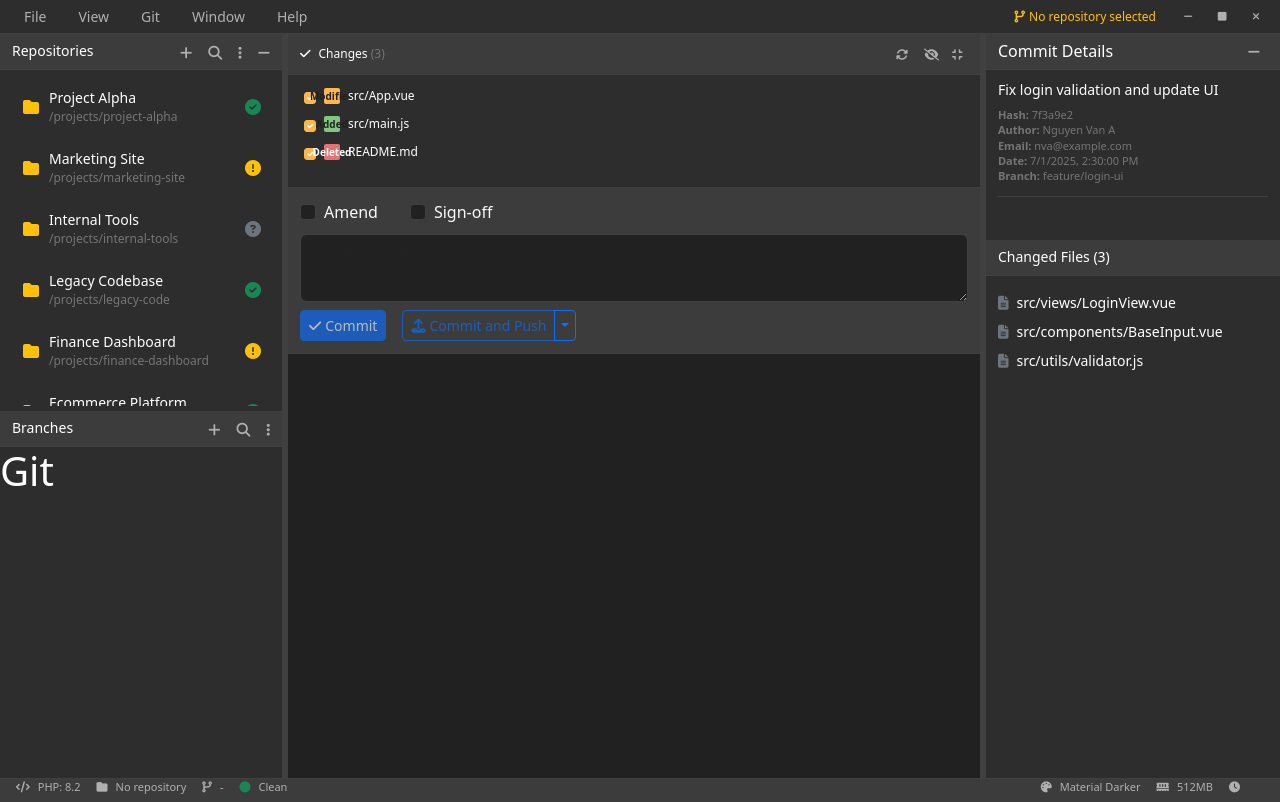
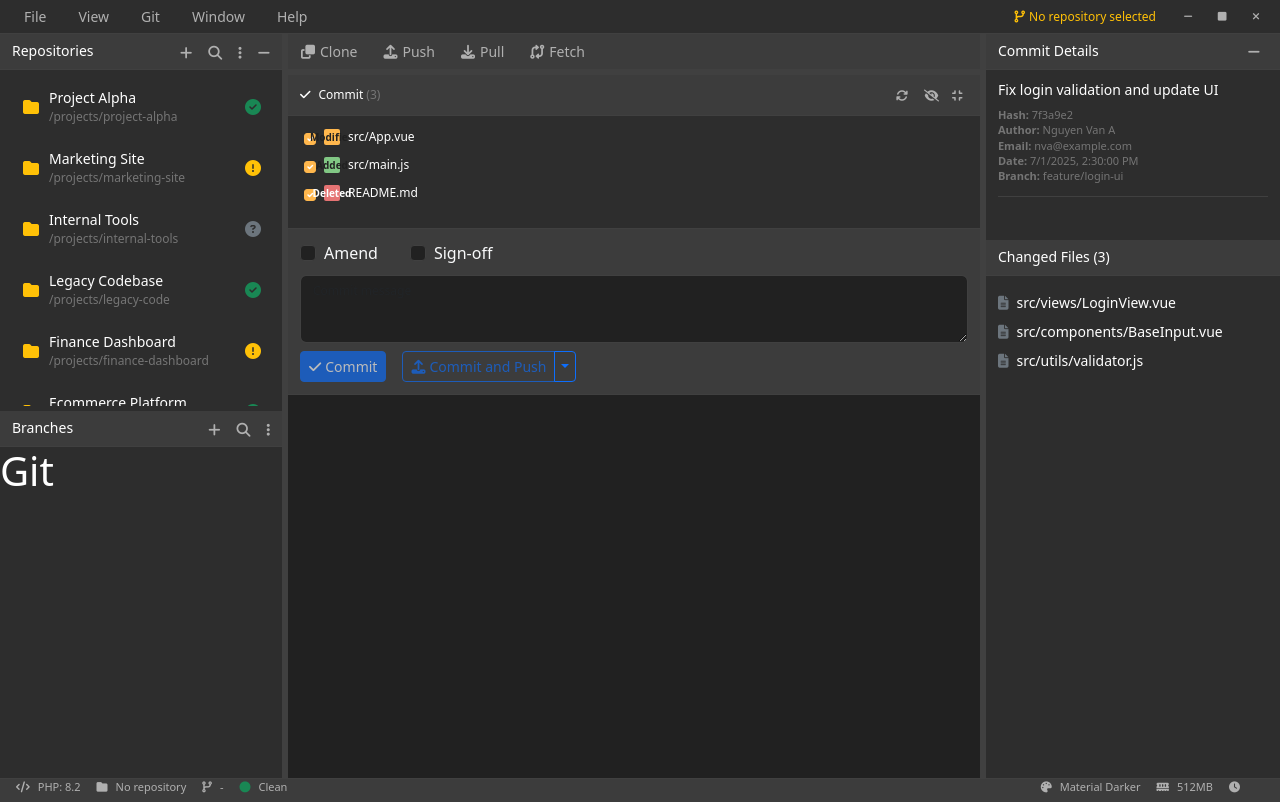
Before and after one commit to long2604205/git_ui, a Vue app: page / in a window 1280 px wide. Built offline with nearby package versions, Linux system fonts and the light colour scheme.

Commit message:
#master Build User Interface - Build mini toolbar

```diff
--- a/src/assets/base.css
+++ b/src/assets/base.css
@@ -32,7 +32,7 @@ body {
   background-color: var(--bg-primary);
   color: var(--text-primary);
   font-family: "Segoe UI", Tahoma, Geneva, Verdana, sans-serif;
-  font-size: 13px;
+  font-size: 14px;
   margin: 0;
   padding: 0;
   overflow: hidden;
--- a/src/components/PandaCommitPanel.vue
+++ b/src/components/PandaCommitPanel.vue
@@ -3,7 +3,7 @@
     <!-- Header -->
     <div class="panel-header">
       <h6 class="mb-0">
-        <i class="fas fa-check me-2"></i>Changes
+        <i class="fas fa-check me-2"></i>Commit
         <span class="changes-count">({{ changes.length }})</span>
       </h6>
       <div class="panel-actions">
--- a/src/components/PandaDefaultContent.vue
+++ b/src/components/PandaDefaultContent.vue
@@ -10,6 +10,7 @@
         @toggle-workspace="toggleWorkspacePanel"
       />
       <div class="col main-content">
+        <panda-toolbar/>
         <panda-commit-panel
           :repository="sampleRepository"
           @commit="onCommit"
@@ -32,6 +33,7 @@ import PandaRepositoryWorkspace from '@/components/PandaRepositoryWorkspace.vue'
 import { ref } from 'vue'
 import PandaRightPanel from '@/components/PandaRightPanel.vue'
 import PandaCommitPanel from '@/components/PandaCommitPanel.vue'
+import PandaToolbar from '@/components/PandaToolbar.vue'
 
 const panelCollapsed = ref(false)
 const repositories = ref([
--- a/src/components/PandaRightPanel.vue
+++ b/src/components/PandaRightPanel.vue
@@ -230,6 +230,10 @@ const stopVerticalResize = () => {
   margin: 0;
 }
 
+.details-header h6{
+  font-size: 14px;
+}
+
 .details-content {
   flex: 1;
   padding: 12px;
--- /dev/null
+++ b/src/components/PandaToolbar.vue
@@ -0,0 +1,69 @@
+<template>
+  <div class="toolbar-panel">
+    <div class="row">
+      <div class="col-md-6 d-flex">
+        <div class="toolbar-buttons">
+          <button class="btn btn-toolbar">
+            <i class="fas fa-clone"></i>
+            <span class="label-toolbar">Clone</span>
+          </button>
+        </div>
+        <div class="toolbar-buttons">
+          <button class="btn btn-toolbar">
+            <i class="fas fa-upload"></i>
+            <span class="label-toolbar">Push</span>
+          </button>
+        </div>
+        <div class="toolbar-buttons">
+          <button class="btn btn-toolbar">
+            <i class="fas fa-download"></i>
+            <span class="label-toolbar">Pull</span>
+          </button>
+        </div>
+        <div class="toolbar-buttons">
+          <button class="btn btn-toolbar">
+            <i class="fa-solid fa-code-compare"></i>
+            <span class="label-toolbar">Fetch</span>
+          </button>
+        </div>
+      </div>
+    </div>
+  </div>
+  <div class="toolbar-line"></div>
+
+</template>
+<script setup>
+
+</script>
+<style scoped>
+.toolbar-panel {
+  background-color: var(--bg-tertiary);
+  border-bottom: 1px solid var(--border-color);
+  height: 36px;
+  min-height: 36px;
+  align-items: center;
+}
+
+.btn-toolbar {
+  color: var(--text-secondary);
+  align-items: center;
+  font-size: 14px;
+}
+
+.label-toolbar{
+  margin-left: 5px;
+}
+
+.toolbar-line {
+  width: 100%;
+  height: 5px;
+  background-color: var(--border-color);
+  user-select: none;
+}
+
+button:focus,
+button:active {
+  box-shadow: none !important;
+  border-color: transparent !important;
+}
+</style>
```
